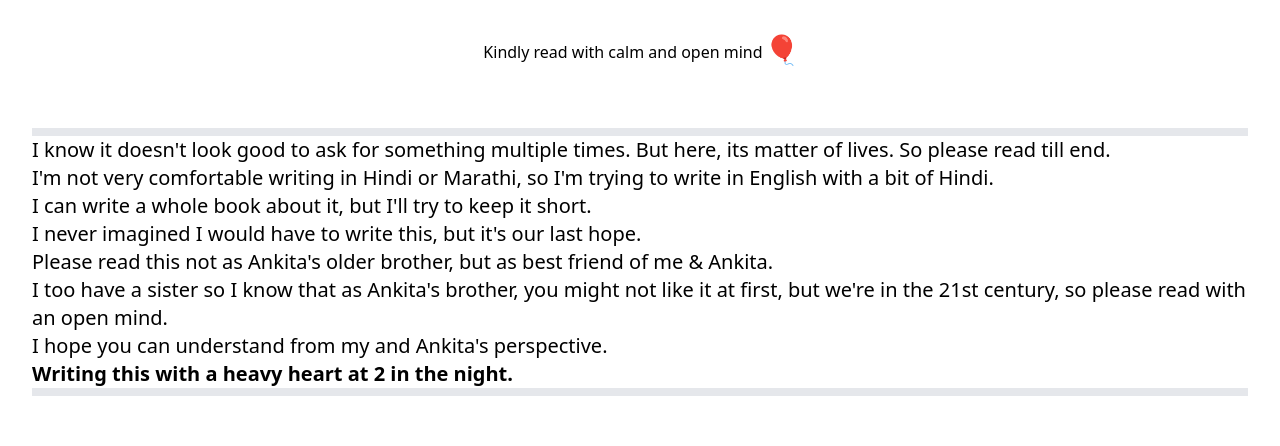
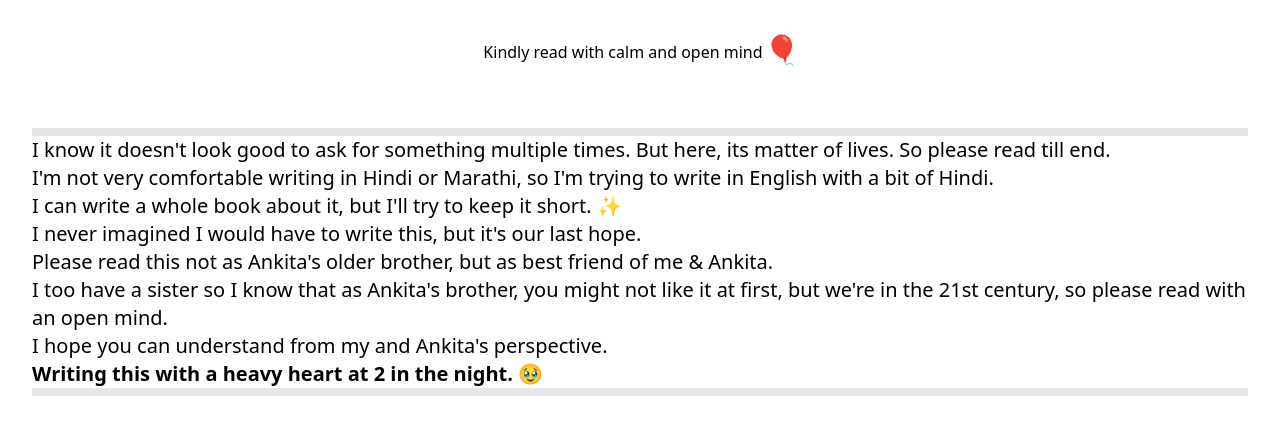
Before and after one commit to AADESHRN/ANKITA-AADESH, a React (Vite) app: page / in a window 1280 px wide. Shown: the top 446 px of the page. Built offline with nearby package versions, Linux system fonts and the light colour scheme.

Commit message:
Update App.jsx

```diff
--- a/src/App.jsx
+++ b/src/App.jsx
@@ -29,7 +29,7 @@ function App() {
           I'm not very comfortable writing in Hindi or Marathi, so I'm trying to
           write in English with a bit of Hindi.
           <br />
-          I can write a whole book about it, but I'll try to keep it short.
+          I can write a whole book about it, but I'll try to keep it short. ✨
           <br />I never imagined I would have to write this, but it's our last
           hope.
           <br />
@@ -41,17 +41,17 @@ function App() {
           <br />I hope you can understand from my and Ankita's perspective.
           <br />
           <span className="font-semibold">
-            Writing this with a heavy heart at 2 in the night.
+            Writing this with a heavy heart at 2 in the night. 🥹
           </span>
         </h2>
         <br />
         <br />
         You already know Ankita and I were classmates in 11th and 12th. And you
         also got little idea about everything going on. But I think this is the
-        time, there's much more you should know.
+        time, there's much more you should know. 💯
         <br /> I'm not sure if I'll ever have the courage to send you this
         message, because I respect you as a big brother. but if I do, know that
-        it's really serious.
+        it's really serious.🤞🏻
         <br />
         <br /> So, the story goes back to our college days. I liked Ankita then
         (as her brother, this might not sound good to you, but I hope you
@@ -66,7 +66,7 @@ function App() {
         talking day and night for over 1.5+ years now everywhere on calls,
         whatsapp, insta, telegram, sms. We know everything about each other's
         lives, including each others families. I know everything about your
-        family members <br />
+        family members 😊<br />
         <br />
         <span className="font-semibold">Mumma -</span> previous name 'Sunita
         Madharlele', she is from nagar, Your Nani ji was marathi, she did
@@ -74,7 +74,7 @@ function App() {
         left the home and never came back. On her recent birthday you took Mumma
         & Ankita to the temples around pune.
         <br />
-        Mummi ki birthdate - 10th March
+        Mummi ki birthdate - 10th March ✨
         <br />
         <br />
         <span className="font-semibold">Papa -</span> Rajkumar Choukse - from MP
@@ -84,7 +84,7 @@ function App() {
         the ups and downs and set up the business of fruits trading - How he
         goes to supa and different markets - His usual off days are on Thursdays
         and Saturdays <br />
-        Papa's birthdate - 28th Oct <br />
+        Papa's birthdate - 28th Oct ✨<br />
         <br />
         <span className="font-semibold">Saurabh Bhiyya (You) -</span> Ankita &
         Me both are really proud of you, How you have acheived your career
@@ -101,7 +101,7 @@ function App() {
         enjoying in pool and the goan streets.. <br />
         Also she talks to me about all the Rishtas you getting. I always get
         updates about All the lovely moments of the family. <br />
-        Bhiyya's Birthdate - 19th March <br />
+        Bhiyya's Birthdate - 19th March ✨<br />
         <br />
         <span className="font-bold">Ankita -</span> I can never finish writing
         how much I know about her & how much I understand her. She has told me
@@ -300,19 +300,19 @@ function App() {
         <br />
         In everyones life, Marrige is a one time thing. And in long term
         Cast/Kundali doesn't matter. <br />Saurabh Bhiyya I beg you to please
-        understand us. And take time to think and discuss openly. If you want to talk to me or meet
-        me, hit me up, I would love to meet you.
+        understand us 🥺. And take time to think and discuss openly. If you want to talk to me or meet
+        me, hit me up, I would love to meet you. 🤞🏻
         <br />
         Be it cast, kundali or anything else. Every question has answer & Every
-        problem has solution. All we need to do is take actions for good.
+        problem has solution. All we need to do is take actions for good.💯
         <br />
         <br />
         I'm telling you all this to assure you that I'm a good, disciplined guy
         with clear goals. I have only loved one girl in my whole life i.e.
-        Ankita and I can not imagine my future without her. <br />
+        Ankita ❤️ and I can not imagine my future without her. <br />
         Most of my family already know her & like her. I can support her in
         career & my family can support, protect and love her forever like their own
-        daughter. And We can provide her a peaceful home for lifetime.
+        daughter. And We can provide her a peaceful home for lifetime. ✨
         <br />
         <br />
         <h3>Educational Acheivements : </h3>
@@ -352,38 +352,38 @@ function App() {
         <br />
         <h3>Career Acheivements : </h3>
         <br />
-        <h4>Base Salary Annual - 22,59,259/-</h4>
+        <h4>⭐ Base Salary Annual - 22,59,259/-</h4>
         <div className="p-1 border">
           <img src={BaseSal} alt="BaseSal.jpeg" width="100%" height="100%" />
         </div>
-        <h4>Salary Slip Jan</h4>
+        <h4>⭐ Salary Slip Jan</h4>
         <div className="p-1 border">
           <img src={JanSal} alt="JanSal.jpeg" width="100%" height="100%" />
         </div>
-        <h4>Salary Slip Feb</h4>
+        <h4>⭐ Salary Slip Feb</h4>
         <div className="p-1 border">
           <img src={FebSal} alt="FebSal.jpeg" width="100%" height="100%" />
         </div>
-        <h4>Salary Slip March</h4>
+        <h4>⭐ Salary Slip March</h4>
         <div className="p-1 border">
           <img src={MarchSal} alt="MarchSal.jpeg" width="100%" height="100%" />
         </div>
-        <h4>Salary Slip April</h4>
+        <h4>⭐ Salary Slip April</h4>
         <div className="p-1 border">
           <img src={AprilSal} alt="AprilSal.jpeg" width="100%" height="100%" />
         </div>
-        <h4>Salary Slip May</h4>
+        <h4>⭐ Salary Slip May</h4>
         <div className="p-1 border">
           <img src={MaySal} alt="May.jpeg" width="100%" height="100%" />
         </div>
-        <h4>CTC</h4>
+        <h4>⭐ CTC</h4>
         <div className="p-1 border">
           <img src={CTC} alt="CTC.jpeg" width="100%" height="100%" />
         </div>
         <br />
         <button className="btn-primary">
           <a href="https://drive.google.com/file/d/15_r79vkivgBXOn6PUmR5FQOgmp0V_iz1/view?usp=drivesdk">
-            Click here to download CTC document
+            ⭐ Click here to download CTC document ⭐
           </a>
         </button>
       </p>
```
